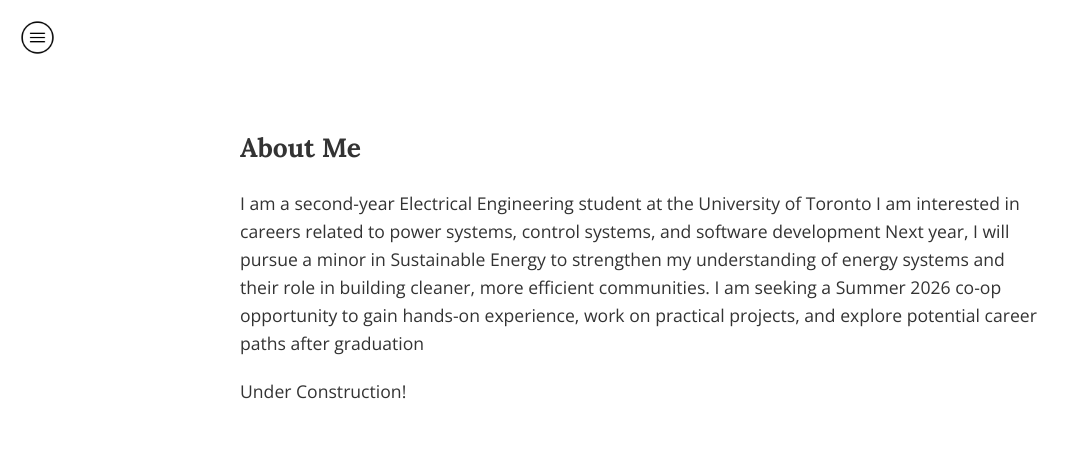
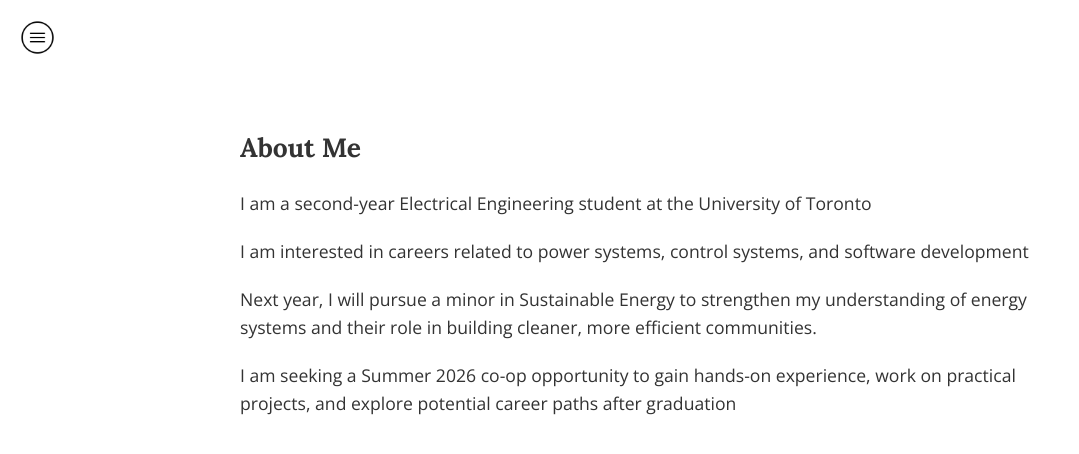
Before and after one commit to Mayan-S/portfolio, a React (Create React App) app: page /#/about in a window 1280 px wide. Shown: the top 454 px of the page, without its empty margins (0-1079 px from the left). Built offline with nearby package versions, Linux system fonts and the light colour scheme.

Commit message:
fixed about section

```diff
--- a/src/components/About.js
+++ b/src/components/About.js
@@ -9,15 +9,15 @@ const About = () => {
       </div>
       <p>
         I am a second-year Electrical Engineering student at the University of Toronto
-
-        I am interested in careers related to power systems, control systems, and software development
-
-        Next year, I will pursue a minor in Sustainable Energy to strengthen my understanding of energy systems and their role in building cleaner, more efficient communities.
-
-        I am seeking a Summer 2026 co-op opportunity to gain hands-on experience, work on practical projects, and explore potential career paths after graduation
       </p>
       <p>
-        Under Construction!
+        I am interested in careers related to power systems, control systems, and software development
+      </p>
+      <p>
+        Next year, I will pursue a minor in Sustainable Energy to strengthen my understanding of energy systems and their role in building cleaner, more efficient communities.
+      </p>
+      <p>
+        I am seeking a Summer 2026 co-op opportunity to gain hands-on experience, work on practical projects, and explore potential career paths after graduation
       </p>
     </div>
   );
```
